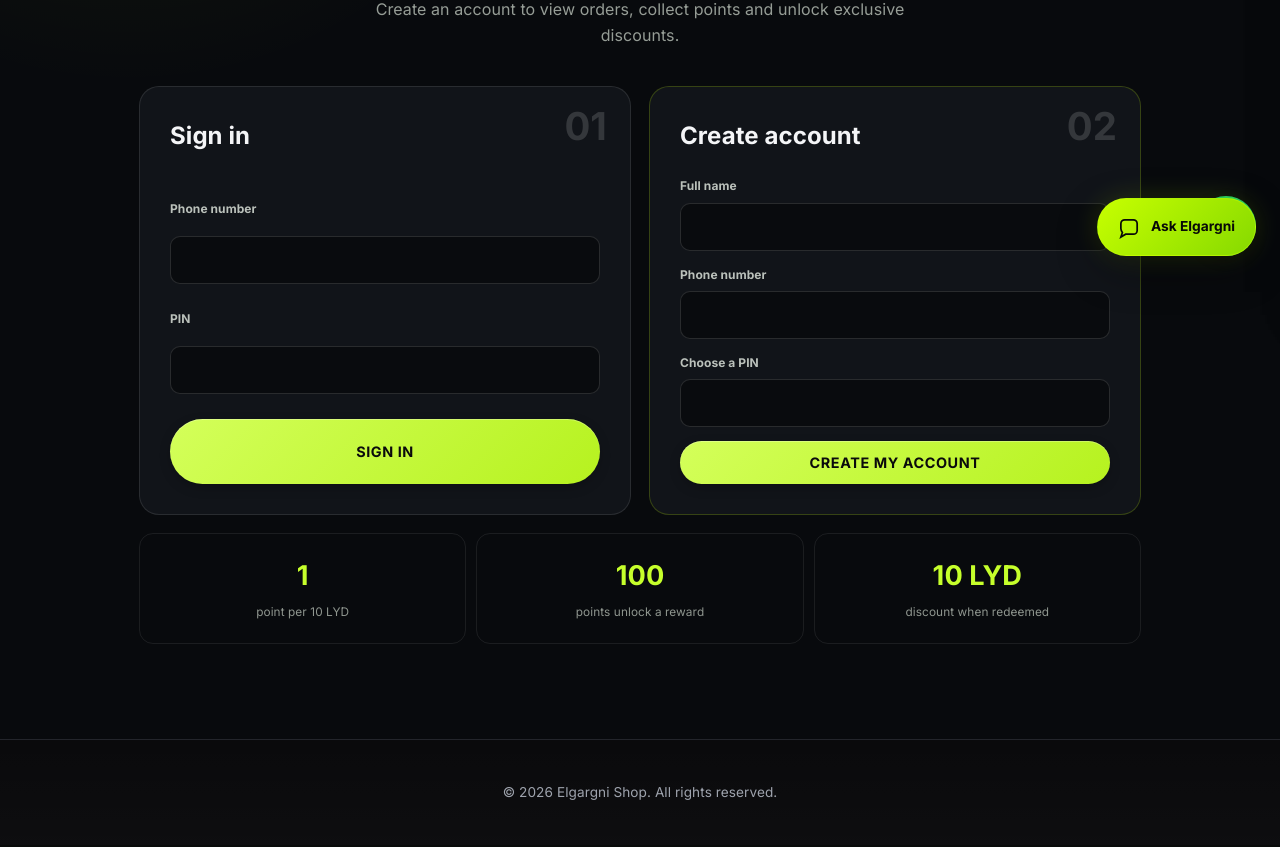
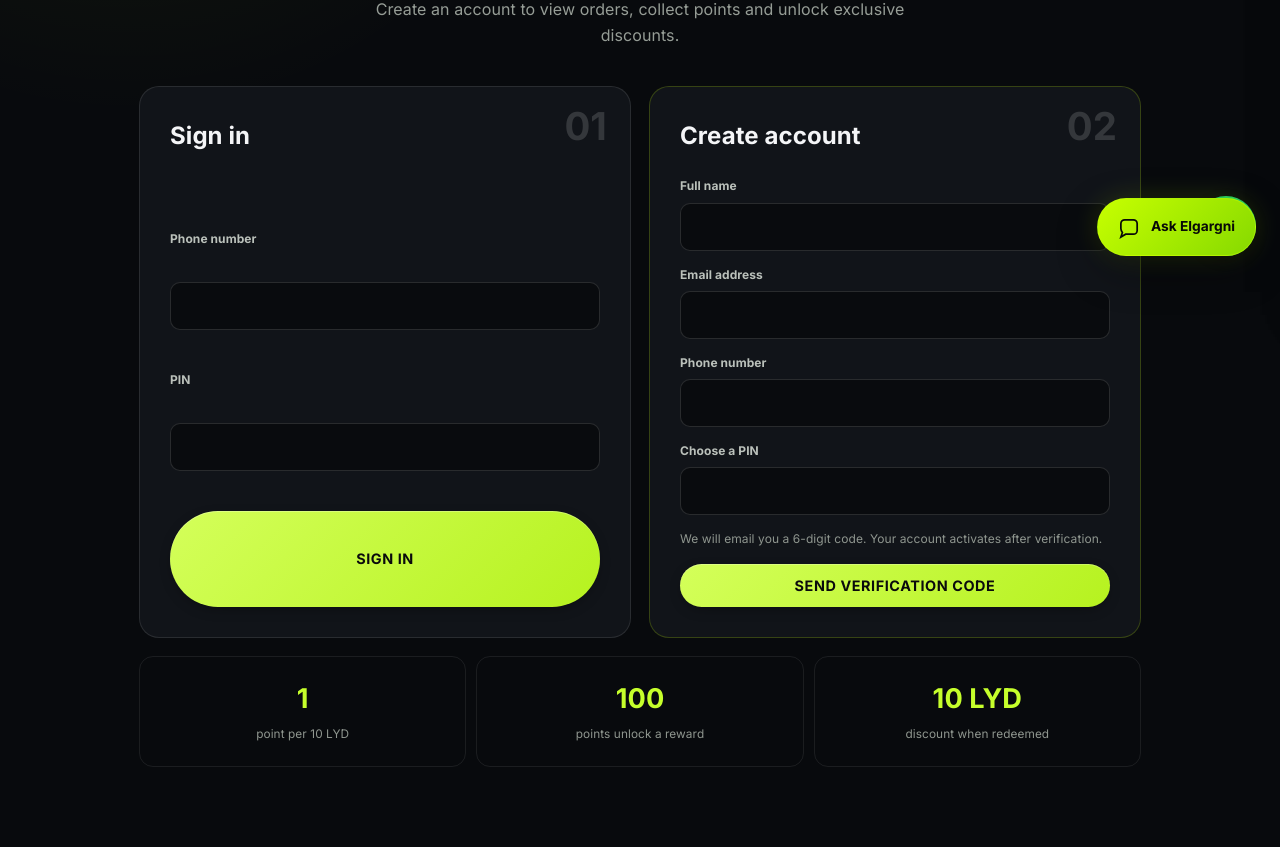
Before and after one commit to abz-hub/elgargni-shop, a Flask app: page /account in a window 1280 px wide. Shown: the part 520-1367 px from the top of the page. Before the commit the page ends 1320 px from the top, so only its background shows below. Run offline with Flask 3, Linux system fonts and the light colour scheme; some libraries are stand-ins or nearby versions.

Commit message:
Add secure email verification for customer accounts

```diff
--- a/app.py
+++ b/app.py
@@ -1,10 +1,13 @@
 import json
 import os
+import secrets
+import smtplib
 import sqlite3
 import urllib.parse
 import urllib.request
 import uuid
-from datetime import datetime, timezone
+from datetime import datetime, timedelta, timezone
+from email.message import EmailMessage
 
 from flask import (
     Flask,
@@ -201,8 +204,100 @@ def customer_db():
             created_at TEXT NOT NULL
         )
     """)
+    customer_columns = {
+        row["name"] for row in connection.execute("PRAGMA table_info(customers)").fetchall()
+    }
+    if "email" not in customer_columns:
+        connection.execute("ALTER TABLE customers ADD COLUMN email TEXT")
+    if "email_verified" not in customer_columns:
+        connection.execute(
+            "ALTER TABLE customers ADD COLUMN email_verified INTEGER NOT NULL DEFAULT 0"
+        )
+    connection.execute("""
+        CREATE TABLE IF NOT EXISTS pending_customer_verifications (
+            phone TEXT PRIMARY KEY,
+            name TEXT NOT NULL,
+            email TEXT NOT NULL UNIQUE,
+            pin_hash TEXT NOT NULL,
+            otp_hash TEXT NOT NULL,
+            expires_at TEXT NOT NULL,
+            resend_after TEXT NOT NULL,
+            attempts INTEGER NOT NULL DEFAULT 0,
+            created_at TEXT NOT NULL
+        )
+    """)
     connection.commit()
     return connection
+
+
+def normalize_email(email):
+    return (email or "").strip().lower()
+
+
+def send_verification_email(recipient, code, lang="ar"):
+    username = os.environ.get("SMTP_USERNAME", "").strip()
+    password = os.environ.get("SMTP_PASSWORD", "").strip()
+    if not username or not password:
+        raise RuntimeError("Email delivery is not configured")
+    host = os.environ.get("SMTP_HOST", "smtp.gmail.com").strip()
+    port = int(os.environ.get("SMTP_PORT", "465"))
+    sender = os.environ.get("SMTP_FROM_EMAIL", username).strip()
+    message = EmailMessage()
+    message["From"] = sender
+    message["To"] = recipient
+    message["Subject"] = "رمز التحقق من القرقني شوب" if lang == "ar" else "Your Elgargni Shop verification code"
+    if lang == "ar":
+        message.set_content(
+            f"رمز التحقق الخاص بك هو: {code}\n\n"
+            "الرمز صالح لمدة 10 دقائق ولا تشاركه مع أي شخص.\n"
+            "إذا لم تطلب إنشاء هذا الحساب، تجاهل الرسالة."
+        )
+    else:
+        message.set_content(
+            f"Your verification code is: {code}\n\n"
+            "This code expires in 10 minutes. Never share it with anyone.\n"
+            "If you did not create this account, ignore this email."
+        )
+    if port == 465:
+        with smtplib.SMTP_SSL(host, port, timeout=15) as smtp:
+            smtp.login(username, password)
+            smtp.send_message(message)
+    else:
+        with smtplib.SMTP(host, port, timeout=15) as smtp:
+            smtp.starttls()
+            smtp.login(username, password)
+            smtp.send_message(message)
+
+
+def create_pending_customer(name, phone, email, pin, lang):
+    code = f"{secrets.randbelow(1_000_000):06d}"
+    now = datetime.now(timezone.utc)
+    with customer_db() as connection:
+        connection.execute(
+            "DELETE FROM pending_customer_verifications WHERE phone = ? OR email = ?",
+            (phone, email),
+        )
+        connection.execute(
+            """INSERT INTO pending_customer_verifications
+               (phone, name, email, pin_hash, otp_hash, expires_at, resend_after, attempts, created_at)
+               VALUES (?, ?, ?, ?, ?, ?, ?, 0, ?)""",
+            (
+                phone, name, email, generate_password_hash(pin),
+                generate_password_hash(code),
+                (now + timedelta(minutes=10)).isoformat(),
+                (now + timedelta(seconds=60)).isoformat(), now.isoformat(),
+            ),
+        )
+        connection.commit()
+    try:
+        send_verification_email(email, code, lang)
+    except Exception:
+        with customer_db() as connection:
+            connection.execute(
+                "DELETE FROM pending_customer_verifications WHERE phone = ?", (phone,)
+            )
+            connection.commit()
+        raise
 
 
 def current_customer():
@@ -609,26 +704,36 @@ def account():
         phone = normalize_phone(request.form.get("phone"))
         pin = (request.form.get("pin") or "").strip()
         name = (request.form.get("name") or "").strip()
+        email = normalize_email(request.form.get("email"))
         if len(phone) < 8:
             errors.append("أدخل رقم هاتف صحيح." if lang == "ar" else "Enter a valid phone number.")
         if not pin.isdigit() or not 4 <= len(pin) <= 8:
             errors.append("رمز PIN يجب أن يتكون من 4 إلى 8 أرقام." if lang == "ar" else "PIN must contain 4 to 8 digits.")
         if action == "register" and not name:
             errors.append("أدخل اسمك الكامل." if lang == "ar" else "Enter your full name.")
+        if action == "register" and ("@" not in email or "." not in email.rsplit("@", 1)[-1]):
+            errors.append("أدخل بريداً إلكترونياً صحيحاً." if lang == "ar" else "Enter a valid email address.")
         if not errors:
             with customer_db() as connection:
                 existing = connection.execute("SELECT * FROM customers WHERE phone = ?", (phone,)).fetchone()
                 if action == "register":
                     if existing:
                         errors.append("يوجد حساب بهذا الرقم بالفعل." if lang == "ar" else "An account already exists for this phone.")
+                    elif connection.execute("SELECT 1 FROM customers WHERE email = ?", (email,)).fetchone():
+                        errors.append("يوجد حساب بهذا البريد الإلكتروني بالفعل." if lang == "ar" else "An account already exists for this email.")
                     else:
-                        cursor = connection.execute(
-                            "INSERT INTO customers (name, phone, pin_hash, created_at) VALUES (?, ?, ?, ?)",
-                            (name, phone, generate_password_hash(pin), datetime.now(timezone.utc).isoformat()),
-                        )
-                        connection.commit()
-                        session["customer_id"] = cursor.lastrowid
-                        return redirect(url_for("account"))
+                        try:
+                            create_pending_customer(name, phone, email, pin, lang)
+                        except Exception as exc:
+                            app.logger.warning("Verification email failed: %s", exc)
+                            errors.append(
+                                "تعذر إرسال رمز التحقق الآن. تأكد من إعداد البريد أو حاول لاحقاً."
+                                if lang == "ar" else
+                                "We could not send the verification code. Check email setup or try again later."
+                            )
+                        else:
+                            session["pending_verification_phone"] = phone
+                            return redirect(url_for("account_verify"))
                 elif not existing or not check_password_hash(existing["pin_hash"], pin):
                     errors.append("رقم الهاتف أو رمز PIN غير صحيح." if lang == "ar" else "Phone number or PIN is incorrect.")
                 else:
@@ -639,6 +744,88 @@ def account():
         return render_template("account.html", customer=customer, orders=customer_orders(customer["phone"]), currency="LYD")
     return render_template("account_auth.html", errors=errors, form=request.form if request.method == "POST" else {})
 
+
+@app.route("/account/verify", methods=["GET", "POST"])
+def account_verify():
+    lang = get_lang()
+    phone = session.get("pending_verification_phone")
+    if not phone:
+        return redirect(url_for("account"))
+    errors = []
+    notice = None
+    with customer_db() as connection:
+        pending = connection.execute(
+            "SELECT * FROM pending_customer_verifications WHERE phone = ?", (phone,)
+        ).fetchone()
+    if not pending:
+        session.pop("pending_verification_phone", None)
+        return redirect(url_for("account"))
+    if request.method == "POST":
+        action = request.form.get("action", "verify")
+        now = datetime.now(timezone.utc)
+        if action == "resend":
+            resend_after = datetime.fromisoformat(pending["resend_after"])
+            if now < resend_after:
+                errors.append("انتظر قليلاً قبل طلب رمز جديد." if lang == "ar" else "Please wait before requesting another code.")
+            else:
+                code = f"{secrets.randbelow(1_000_000):06d}"
+                try:
+                    send_verification_email(pending["email"], code, lang)
+                except Exception as exc:
+                    app.logger.warning("Verification email resend failed: %s", exc)
+                    errors.append("تعذر إعادة إرسال الرمز الآن." if lang == "ar" else "We could not resend the code right now.")
+                else:
+                    with customer_db() as connection:
+                        connection.execute(
+                            """UPDATE pending_customer_verifications
+                               SET otp_hash = ?, expires_at = ?, resend_after = ?, attempts = 0
+                               WHERE phone = ?""",
+                            (
+                                generate_password_hash(code),
+                                (now + timedelta(minutes=10)).isoformat(),
+                                (now + timedelta(seconds=60)).isoformat(), phone,
+                            ),
+                        )
+                        connection.commit()
+                    notice = "تم إرسال رمز جديد إلى بريدك." if lang == "ar" else "A new code was sent to your email."
+        else:
+            code = (request.form.get("code") or "").strip()
+            expires_at = datetime.fromisoformat(pending["expires_at"])
+            if pending["attempts"] >= 5:
+                errors.append("تم تجاوز عدد المحاولات. اطلب رمزاً جديداً." if lang == "ar" else "Too many attempts. Request a new code.")
+            elif now > expires_at:
+                errors.append("انتهت صلاحية الرمز. اطلب رمزاً جديداً." if lang == "ar" else "The code expired. Request a new one.")
+            elif not code.isdigit() or len(code) != 6 or not check_password_hash(pending["otp_hash"], code):
+                with customer_db() as connection:
+                    connection.execute(
+                        "UPDATE pending_customer_verifications SET attempts = attempts + 1 WHERE phone = ?",
+                        (phone,),
+                    )
+                    connection.commit()
+                errors.append("رمز التحقق غير صحيح." if lang == "ar" else "The verification code is incorrect.")
+            else:
+                with customer_db() as connection:
+                    cursor = connection.execute(
+                        """INSERT INTO customers
+                           (name, phone, email, email_verified, pin_hash, created_at)
+                           VALUES (?, ?, ?, 1, ?, ?)""",
+                        (
+                            pending["name"], pending["phone"], pending["email"],
+                            pending["pin_hash"], now.isoformat(),
+                        ),
+                    )
+                    connection.execute(
+                        "DELETE FROM pending_customer_verifications WHERE phone = ?", (phone,)
+                    )
+                    connection.commit()
+                session.pop("pending_verification_phone", None)
+                session["customer_id"] = cursor.lastrowid
+                return redirect(url_for("account"))
+    local, domain = pending["email"].split("@", 1)
+    masked_email = f"{local[:2]}{'*' * max(2, len(local) - 2)}@{domain}"
+    return render_template(
+        "account_verify.html", errors=errors, notice=notice, masked_email=masked_email
+    )
 
 @app.route("/account/logout", methods=["POST"])
 def account_logout():
--- a/static/css/style.css
+++ b/static/css/style.css
@@ -3261,3 +3261,12 @@ html[dir="rtl"] .ai-chat-launcher,html[dir="rtl"] .ai-chat-panel{right:24px;left
 .account-nav-button:focus-visible{outline:2px solid var(--color-accent);outline-offset:3px}html[dir=rtl] .account-nav-button{padding:0 10px 0 13px}
 @media(max-width:760px){.account-nav-button{width:46px;height:46px;padding:0;justify-content:center}.account-nav-copy,.account-nav-points{display:none}.account-nav-icon{background:transparent}.account-nav-button.is-member{border-color:rgba(199,255,0,.25)}}
 @media(max-width:390px){.nav-actions{gap:6px}.account-nav-button,.cart-button,.nav-toggle{width:43px;height:43px}.lang-switch{height:43px;padding-inline:11px}}
+
+/* Secure email verification */
+.account-security-note{margin:0;color:#8f968f;font-size:.75rem;line-height:1.7}
+.account-verify-wrap{max-width:620px}
+.account-verify-card{border-color:rgba(199,255,0,.24);box-shadow:0 28px 80px rgba(0,0,0,.28)}
+.account-verify-card .otp-input{height:64px;text-align:center;font:800 1.65rem/1 Inter;letter-spacing:.38em;direction:ltr}
+.account-verify-notice{margin:0 0 16px;padding:14px 18px;border:1px solid rgba(199,255,0,.25);border-radius:12px;background:rgba(199,255,0,.08);color:#dfff87;text-align:center}
+.account-resend-form{display:flex;justify-content:center;margin-top:14px}
+.account-resend-form .btn{min-width:210px}
--- a/templates/account_auth.html
+++ b/templates/account_auth.html
@@ -5,7 +5,7 @@
   {% if errors %}<div class="form-errors"><ul>{% for error in errors %}<li>{{ error }}</li>{% endfor %}</ul></div>{% endif %}
   <div class="account-auth-grid">
     <form class="account-card" method="post"><input type="hidden" name="action" value="login"><span class="account-step">01</span><h2>{{ 'تسجيل الدخول' if lang == 'ar' else 'Sign in' }}</h2><label>{{ 'رقم الهاتف' if lang == 'ar' else 'Phone number' }}<input type="tel" name="phone" value="{{ form.get('phone','') }}" required></label><label>{{ 'رمز PIN' if lang == 'ar' else 'PIN' }}<input type="password" name="pin" inputmode="numeric" minlength="4" maxlength="8" required></label><button class="btn" type="submit">{{ 'دخول إلى حسابي' if lang == 'ar' else 'Sign in' }}</button></form>
-    <form class="account-card account-register" method="post"><input type="hidden" name="action" value="register"><span class="account-step">02</span><h2>{{ 'إنشاء حساب جديد' if lang == 'ar' else 'Create account' }}</h2><label>{{ 'الاسم الكامل' if lang == 'ar' else 'Full name' }}<input type="text" name="name" value="{{ form.get('name','') }}" required></label><label>{{ 'رقم الهاتف' if lang == 'ar' else 'Phone number' }}<input type="tel" name="phone" required></label><label>{{ 'اختر رمز PIN' if lang == 'ar' else 'Choose a PIN' }}<input type="password" name="pin" inputmode="numeric" minlength="4" maxlength="8" required></label><button class="btn" type="submit">{{ 'أنشئ حسابي' if lang == 'ar' else 'Create my account' }}</button></form>
+    <form class="account-card account-register" method="post"><input type="hidden" name="action" value="register"><span class="account-step">02</span><h2>{{ 'إنشاء حساب جديد' if lang == 'ar' else 'Create account' }}</h2><label>{{ 'الاسم الكامل' if lang == 'ar' else 'Full name' }}<input type="text" name="name" value="{{ form.get('name','') }}" autocomplete="name" required></label><label>{{ 'البريد الإلكتروني' if lang == 'ar' else 'Email address' }}<input type="email" name="email" value="{{ form.get('email','') }}" autocomplete="email" required></label><label>{{ 'رقم الهاتف' if lang == 'ar' else 'Phone number' }}<input type="tel" name="phone" value="{{ form.get('phone','') }}" autocomplete="tel" required></label><label>{{ 'اختر رمز PIN' if lang == 'ar' else 'Choose a PIN' }}<input type="password" name="pin" inputmode="numeric" autocomplete="new-password" minlength="4" maxlength="8" required></label><p class="account-security-note">{{ 'سنرسل رمز تحقق من 6 أرقام إلى بريدك. لن يتم تفعيل الحساب قبل التحقق.' if lang == 'ar' else 'We will email you a 6-digit code. Your account activates after verification.' }}</p><button class="btn" type="submit">{{ 'إرسال رمز التحقق' if lang == 'ar' else 'Send verification code' }}</button></form>
   </div>
   <div class="rewards-explainer"><div><strong>1</strong><span>{{ 'نقطة لكل 10 د.ل' if lang == 'ar' else 'point per 10 LYD' }}</span></div><div><strong>100</strong><span>{{ 'نقطة تفتح مكافأة' if lang == 'ar' else 'points unlock a reward' }}</span></div><div><strong>10 LYD</strong><span>{{ 'خصم عند الاستبدال' if lang == 'ar' else 'discount when redeemed' }}</span></div></div>
 </div></main>{% endblock %}
```
Also changed, not shown: render.yaml (+7 -0 lines), templates/account_verify.html (added, +27 -0 lines), test_app.py (+88 -0 lines).
